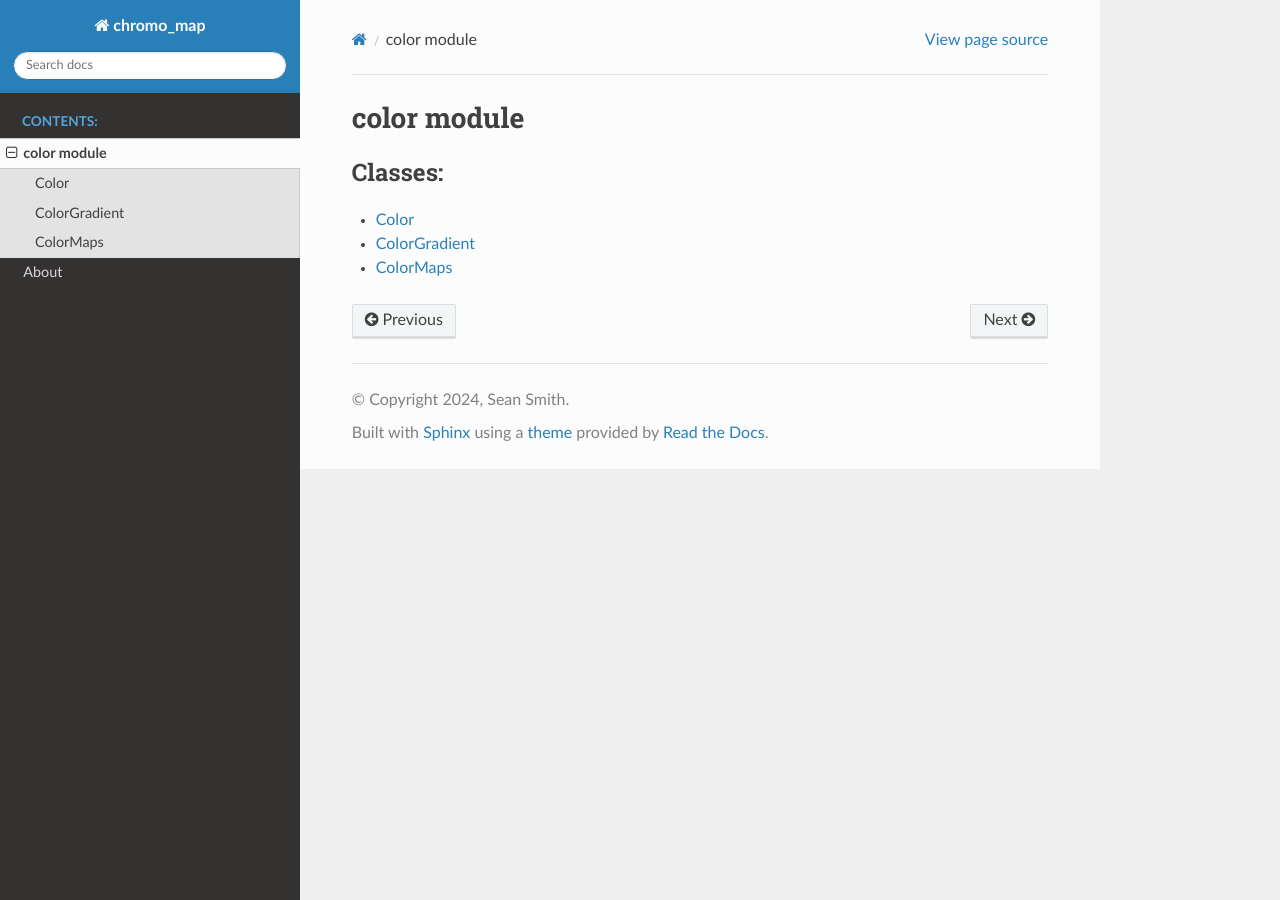
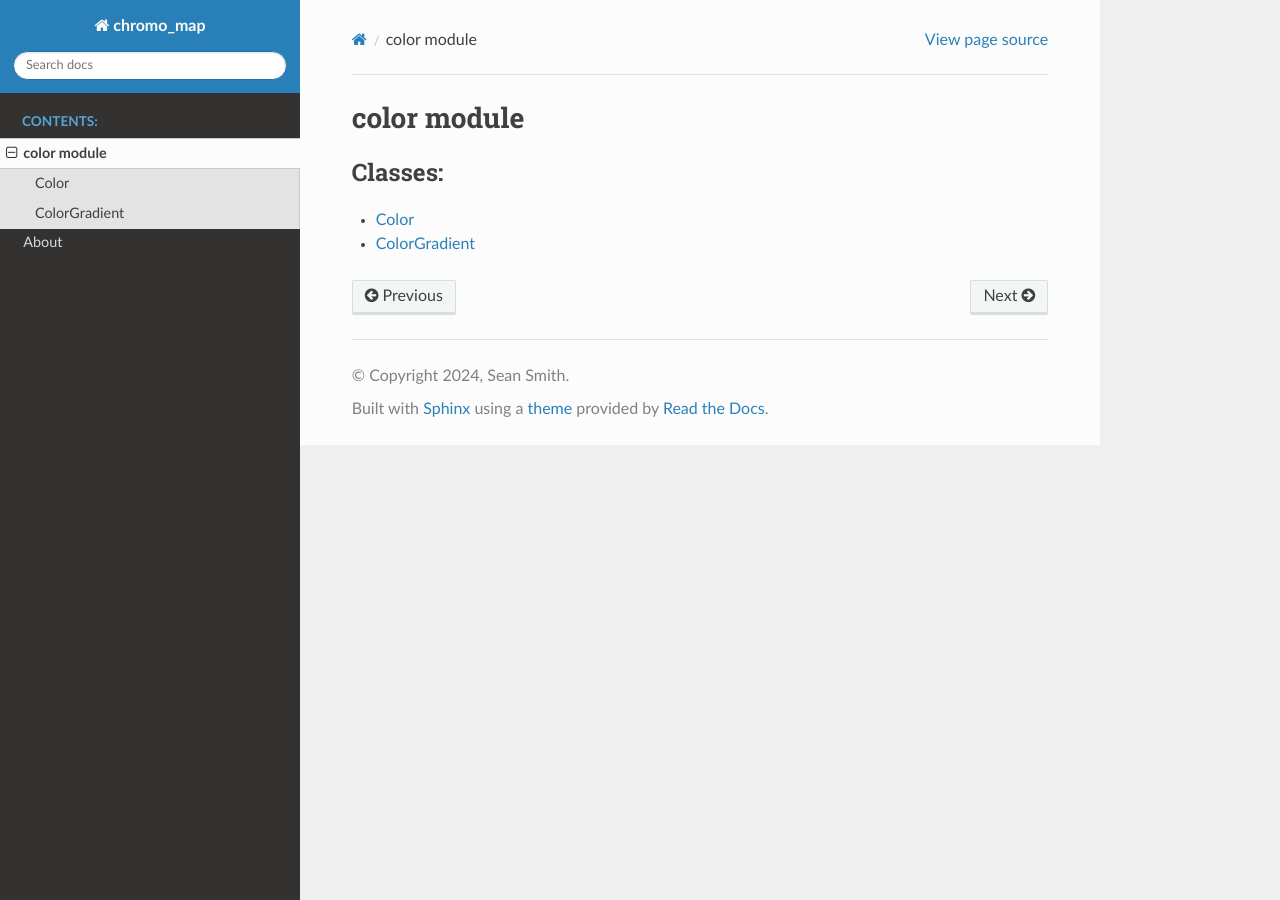
Before and after one commit to pirsquared/chromo-map, a Sphinx documentation site: the page built from docs/source/_color/color.rst, in a window 1280 px wide. Built offline with Sphinx 7.4.7 and the Read the Docs theme 2.0.0, drawn with Linux system fonts in a browser that asks for light colours.

Commit message:
fixing doc bugs

```diff
--- a/docs/source/_color/chromo_map.ColorMaps.rst
+++ /dev/null
@@ -1,6 +0,0 @@
-chromo_map.ColorMap
-===================
-
-.. currentmodule:: chromo_map
-
-.. autoclass:: ColorMaps
--- a/docs/source/_color/color.rst
+++ b/docs/source/_color/color.rst
@@ -7,4 +7,3 @@ color module
 
    Color <chromo_map.Color>
    ColorGradient <chromo_map.ColorGradient>
-   ColorMaps <chromo_map.ColorMaps>
```
